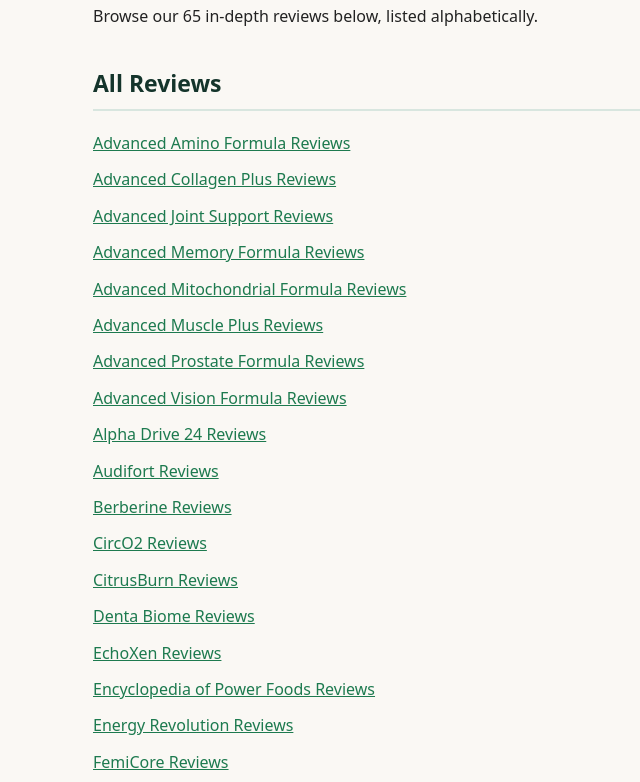
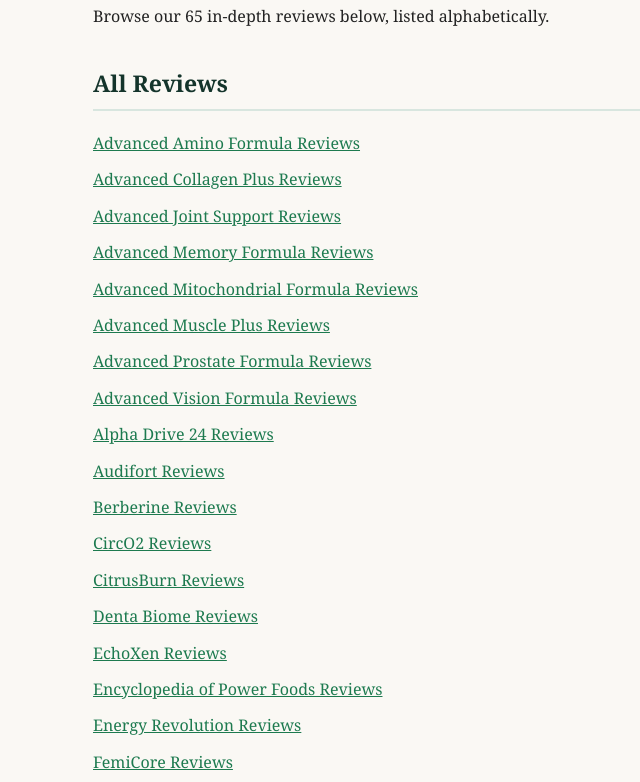
Before and after one commit to getbestsupplementreview/reviews, a plain HTML site: page index.html in a window 1280 px wide. Shown: the part 99-881 px from the top of the page, without its empty margins (167-807 px from the left). Drawn offline with Linux system fonts and the light colour scheme.

Commit message:
Update index.html

```diff
--- a/index.html
+++ b/index.html
@@ -6,7 +6,7 @@
 <title>Get Best Supplement Reviews</title>
 <meta name="description" content="Browse all 65 in-depth reviews from Get Best Supplement Reviews, including supplements, books, programs and more.">
 <style>
-body{font-family:system-ui,-apple-system,BlinkMacSystemFont,"Segoe UI",sans-serif;color:#222;line-height:1.65;margin:0;background:#faf8f4}
+body{font-family:Georgia,'Times New Roman',serif;color:#222;line-height:1.65;margin:0;background:#faf8f4}
 .wrap{max-width:760px;margin:0 auto;padding:24px 18px 60px}
 h1{font-size:30px;line-height:1.25;color:#14342b}
 h2{font-size:23px;color:#14342b;margin-top:36px;border-bottom:2px solid #d8e6df;padding-bottom:6px}
```
